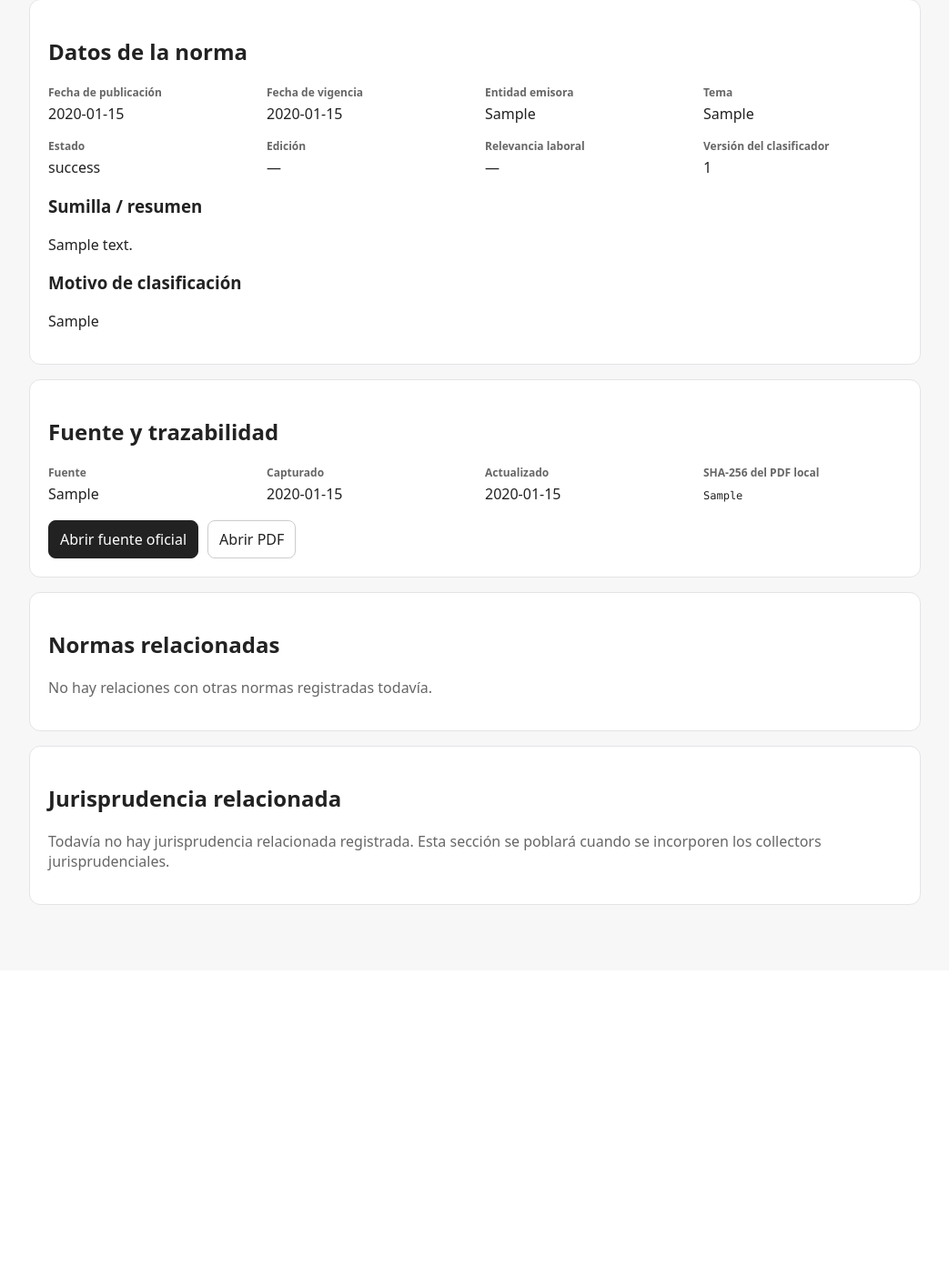
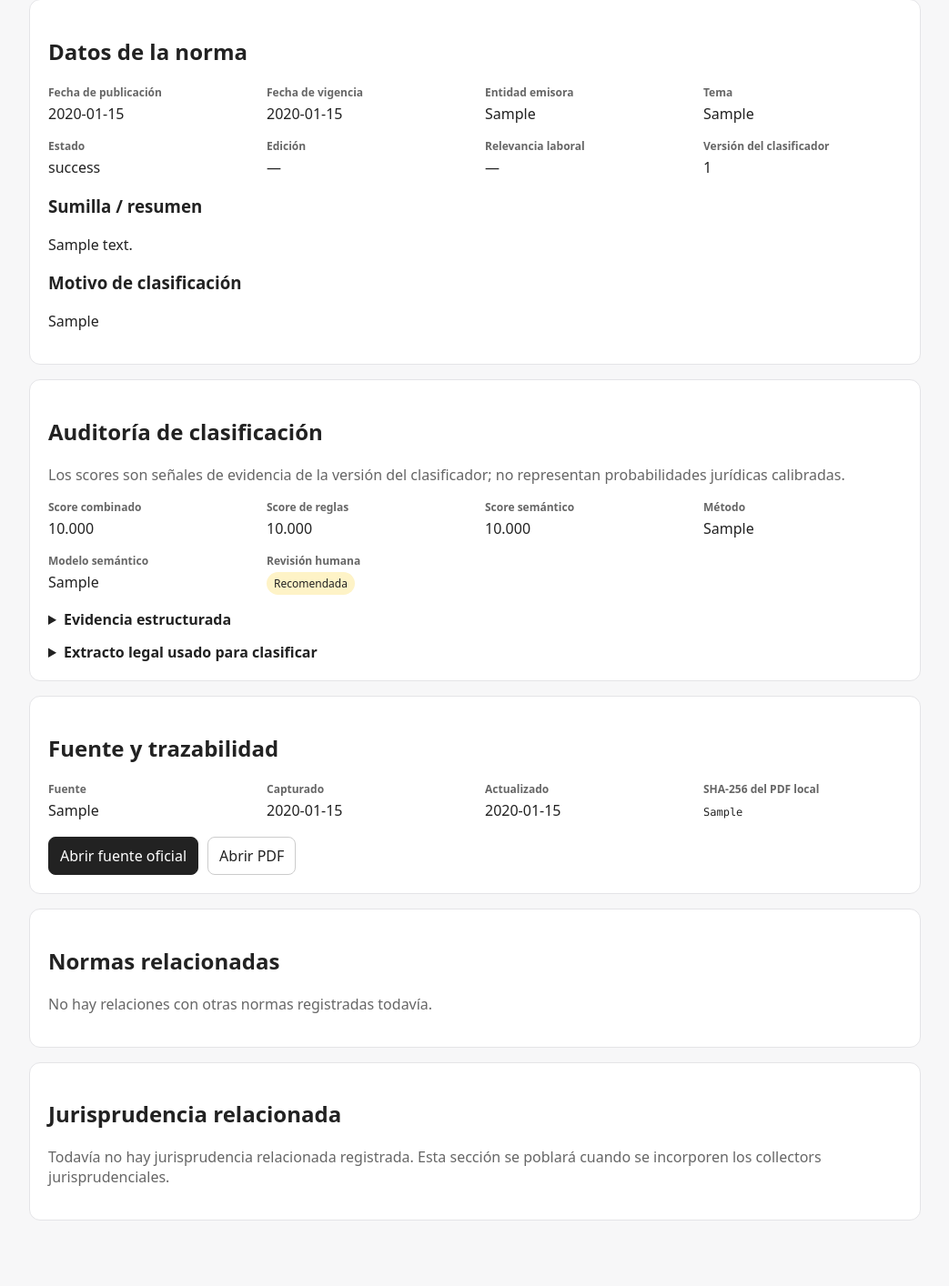
Before and after one commit to gumorenos/radar-laboral, a Flask app: page /norm/1 in a window 1280 px wide. Shown: the part 196-1610 px from the top of the page at 91% size, without its empty margins (118-1161 px from the left). Before the commit the page ends 1191 px from the top, so only its background shows below. Run offline with Flask 3, Linux system fonts and the light colour scheme; tables that the repository leaves empty hold one stand-in row (values such as "Sample post").

Commit message:
Expose classifier audit details on norm page

```diff
--- a/src/radar_laboral/templates/norm_detail.html
+++ b/src/radar_laboral/templates/norm_detail.html
@@ -30,7 +30,10 @@
     .relation-list li { padding: 13px 0; border-bottom: 1px solid #eee; }
     .relation-list li:last-child { border-bottom: 0; }
     .relation-meta { color: #666; font-size: 13px; margin-top: 4px; }
-    code { font-family: ui-monospace, SFMono-Regular, Menlo, monospace; font-size: 12px; overflow-wrap: anywhere; }
+    code, pre { font-family: ui-monospace, SFMono-Regular, Menlo, monospace; font-size: 12px; overflow-wrap: anywhere; }
+    pre { white-space: pre-wrap; max-height: 360px; overflow: auto; background: #f8fafc; padding: 12px; border-radius: 8px; border: 1px solid #e5e7eb; }
+    details { margin-top: 14px; }
+    summary { cursor: pointer; font-weight: 650; }
   </style>
 </head>
 <body>
@@ -58,6 +61,25 @@
     </dl>
     {% if norm.summary %}<h3>Sumilla / resumen</h3><p>{{ norm.summary }}</p>{% endif %}
     {% if norm.relevance_reason %}<h3>Motivo de clasificación</h3><p>{{ norm.relevance_reason }}</p>{% endif %}
+  </section>
+
+  <section class="card">
+    <h2>Auditoría de clasificación</h2>
+    <p class="muted">Los scores son señales de evidencia de la versión del clasificador; no representan probabilidades jurídicas calibradas.</p>
+    <dl class="grid">
+      <div class="field"><dt>Score combinado</dt><dd>{% if norm.classification_score is not none %}{{ '%.3f'|format(norm.classification_score) }}{% else %}—{% endif %}</dd></div>
+      <div class="field"><dt>Score de reglas</dt><dd>{% if norm.rule_score is not none %}{{ '%.3f'|format(norm.rule_score) }}{% else %}—{% endif %}</dd></div>
+      <div class="field"><dt>Score semántico</dt><dd>{% if norm.semantic_score is not none %}{{ '%.3f'|format(norm.semantic_score) }}{% else %}No usado{% endif %}</dd></div>
+      <div class="field"><dt>Método</dt><dd>{{ norm.classification_method or '—' }}</dd></div>
+      <div class="field"><dt>Modelo semántico</dt><dd>{{ norm.semantic_model or 'No usado' }}</dd></div>
+      <div class="field"><dt>Revisión humana</dt><dd>{% if norm.requires_review %}<span class="badge badge-review">Recomendada</span>{% else %}No requerida por el clasificador{% endif %}</dd></div>
+    </dl>
+    {% if norm.classification_evidence %}
+      <details><summary>Evidencia estructurada</summary><pre>{{ norm.classification_evidence }}</pre></details>
+    {% endif %}
+    {% if norm.classification_text_excerpt %}
+      <details><summary>Extracto legal usado para clasificar</summary><pre>{{ norm.classification_text_excerpt }}</pre></details>
+    {% endif %}
   </section>
 
   <section class="card">
```
